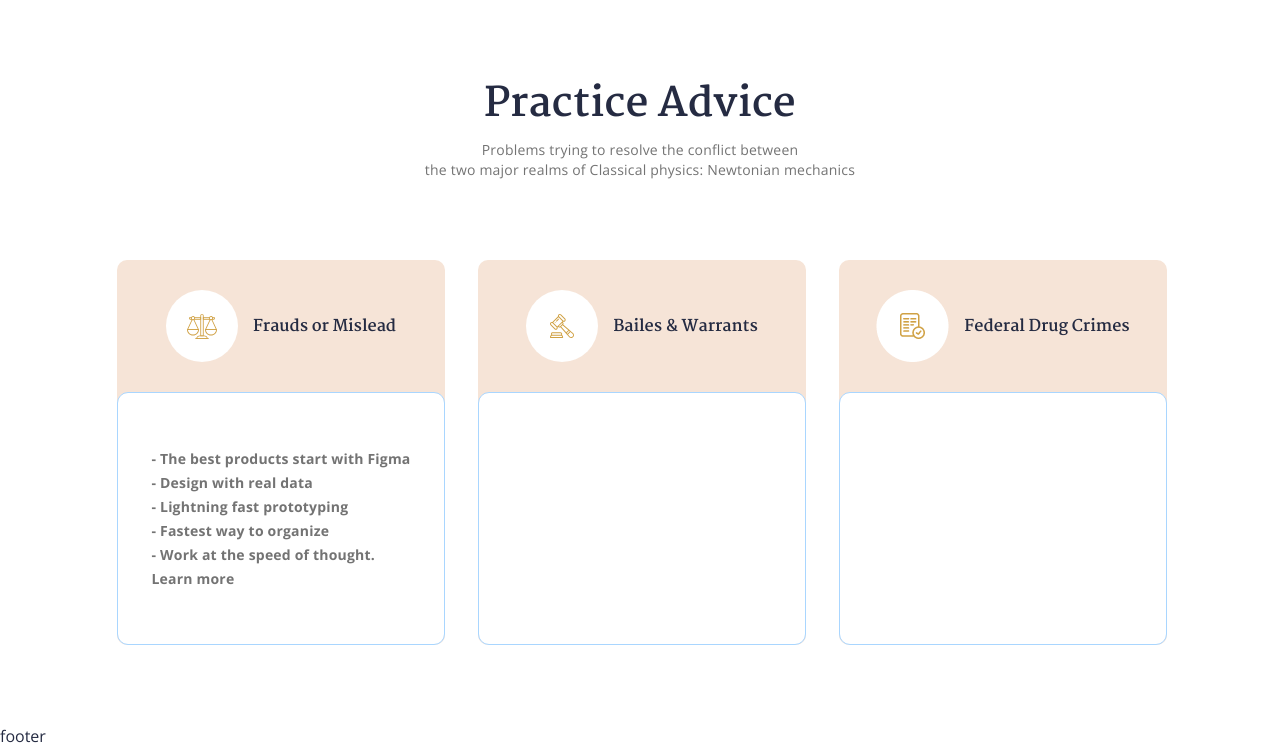
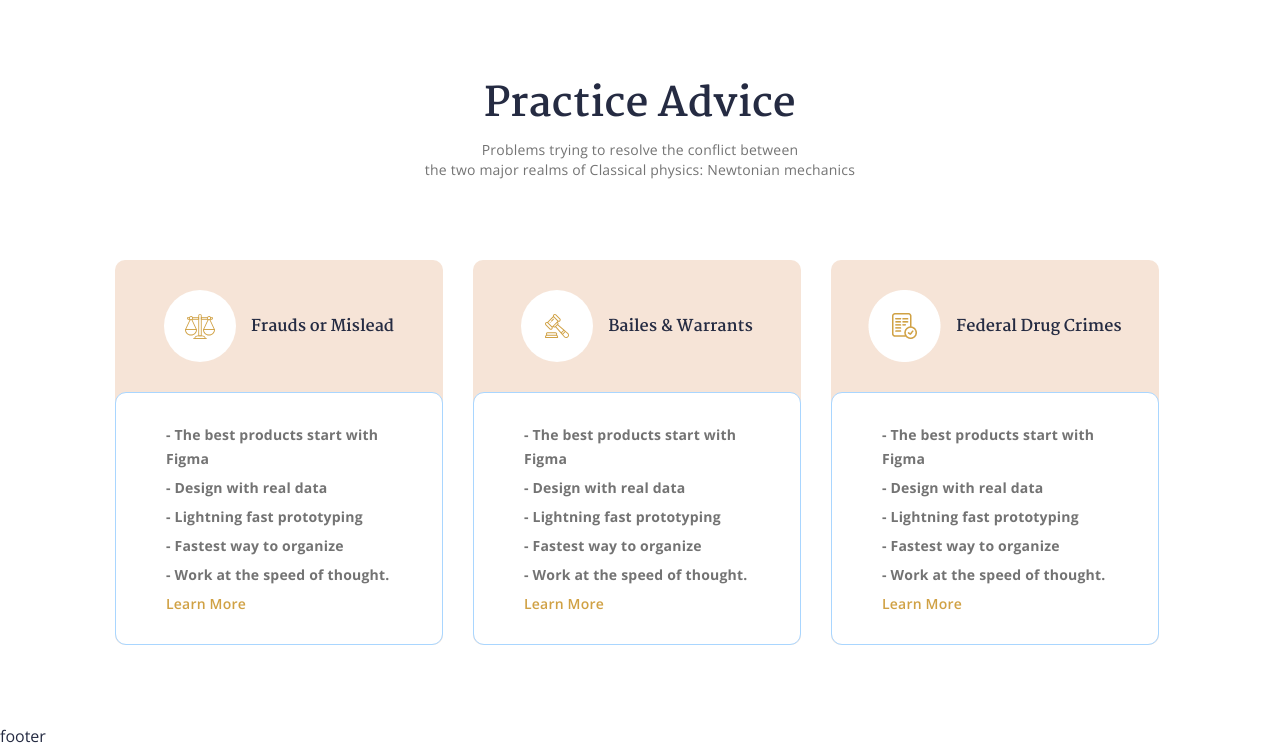
Before and after one commit to Commaker/cssproject, a plain HTML site: page index.html in a window 1280 px wide. Shown: the part 828-1575 px from the top of the page. Drawn offline with nearby package versions, Linux system fonts and the light colour scheme.

Commit message:
commit finished-block-2

```diff
--- a/index.html
+++ b/index.html
@@ -3,6 +3,8 @@
 
 <head>
   <link rel="stylesheet" href="style.css">
+  <link rel="preconnect" href="https://fonts.googleapis.com">
+  <link rel="preconnect" href="https://fonts.gstatic.com" crossorigin>
   <link rel="preconnect" href="https://fonts.googleapis.com">
   <link rel="preconnect" href="https://fonts.gstatic.com" crossorigin>
   <link rel="preconnect" href="https://fonts.googleapis.com">
@@ -139,27 +141,26 @@
                 <p>Frauds or Mislead</p>
               </div>
               <div class="advice-content">
-                <div class="advice-list-container">
-                  <ul class="advice-list">
-                    <div>
-                      <li>- The best products start with Figma</li>
+
+                <div class="advice-list">
+                  <div class="advice-list_element">
+                    - The best products start with Figma
                   </div>
-                    <div>
-                      <li>- Design with real data</li>
+                  <div class="advice-list_element">
+                    - Design with real data
                   </div>
-                    <div>
-                      <li>- Lightning fast prototyping</li>
+                  <div class="advice-list_element">
+                    - Lightning fast prototyping
                   </div>
-                    <div>
-                      <li>- Fastest way to organize</li>
+                  <div class="advice-list_element">
+                    - Fastest way to organize
                   </div>
-                    <div>
-                      <li>- Work at the speed of thought.</li>
+                  <div class="advice-list_element">
+                    - Work at the speed of thought.
                   </div>
-                    <div>
-                      <li>Learn more</li>
+                  <div class="advice-list_element learn">
+                    Learn More
                   </div>
-                  </ul>
                 </div>
               </div>
             </div>
@@ -169,14 +170,55 @@
                 <p>Bailes & Warrants</p>
               </div>
               <div class="advice-content">
+                <div class="advice-list">
+                  <div class="advice-list_element">
+                    - The best products start with Figma
+                  </div>
+                  <div class="advice-list_element">
+                    - Design with real data
+                  </div>
+                  <div class="advice-list_element">
+                    - Lightning fast prototyping
+                  </div>
+                  <div class="advice-list_element">
+                    - Fastest way to organize
+                  </div>
+                  <div class="advice-list_element">
+                    - Work at the speed of thought.
+                  </div>
+                  <div class="advice-list_element learn">
+                    Learn More
                   </div>
                 </div>
-            <div class="advice-block">
+
+              </div>
+            </div>
+            <div class="advice-block last">
               <div class="advice-head">
                 <img src="/img/paper_icon.png " alt="">
                 <p>Federal Drug Crimes</p>
               </div>
               <div class="advice-content">
+                <div class="advice-list">
+                  <div class="advice-list_element">
+                    - The best products start with Figma
+                  </div>
+                  <div class="advice-list_element">
+                    - Design with real data
+                  </div>
+                  <div class="advice-list_element">
+                    - Lightning fast prototyping
+                  </div>
+                  <div class="advice-list_element">
+                    - Fastest way to organize
+                  </div>
+                  <div class="advice-list_element">
+                    - Work at the speed of thought.
+                  </div>
+                  <div class="advice-list_element learn">
+                    Learn More
+                  </div>
+                </div>
               </div>
             </div>
           </div>
--- a/style.css
+++ b/style.css
@@ -11,6 +11,8 @@ a {
 
 ul {
   list-style: none;
+  padding: 0px;
+  margin: 0px;
 }
 img {
   vertical-align: top;
@@ -237,8 +239,8 @@ body {
 }
 
 .forms input::placeholder {
-  font-family: Monserrat;
-  font-weight: 400px;
+  font-family: "Montserrat";
+  font-weight: 500;
   font-size: 14px;
   line-height: 28px;
   letter-spacing: 0.2px;
@@ -316,7 +318,7 @@ body {
 }
 .advice-container {
   width: 100%;
-  margin: 80px 2px;
+  margin: 80px 0px;
   display: flex;
   justify-content: space-between;
 }
@@ -342,11 +344,10 @@ body {
 
 .advice-content {
   display: flex;
-  min-width: 328px;
-  min-height: 253px;
+  width: 328px;
+  height: 253px;
   justify-content: center;
-  align-items: center;
-  border-radius: 10px;
+
   background: #ffffff;
   border: 1px solid #a9d6ff;
   box-sizing: border-box;
@@ -356,13 +357,26 @@ body {
 .advice-list {
   display: flex;
   flex-direction: column;
-
+  align-items: flex-start;
+  padding: 30px 50px;
   font-family: "Open Sans";
   font-weight: 700;
   font-size: 14px;
-  line-height: 24px;
 
   color: #737373;
 
   letter-spacing: 0.2px;
 }
+
+.advice-list_element {
+  padding-bottom: 5px;
+  line-height: 24px;
+}
+.learn {
+  font-weight: 600;
+  color: #d0a144;
+  cursor: pointer;
+}
+.last {
+  margin-right: 6px;
+}
```
Lines whose indentation alone changed are shown as unchanged.
